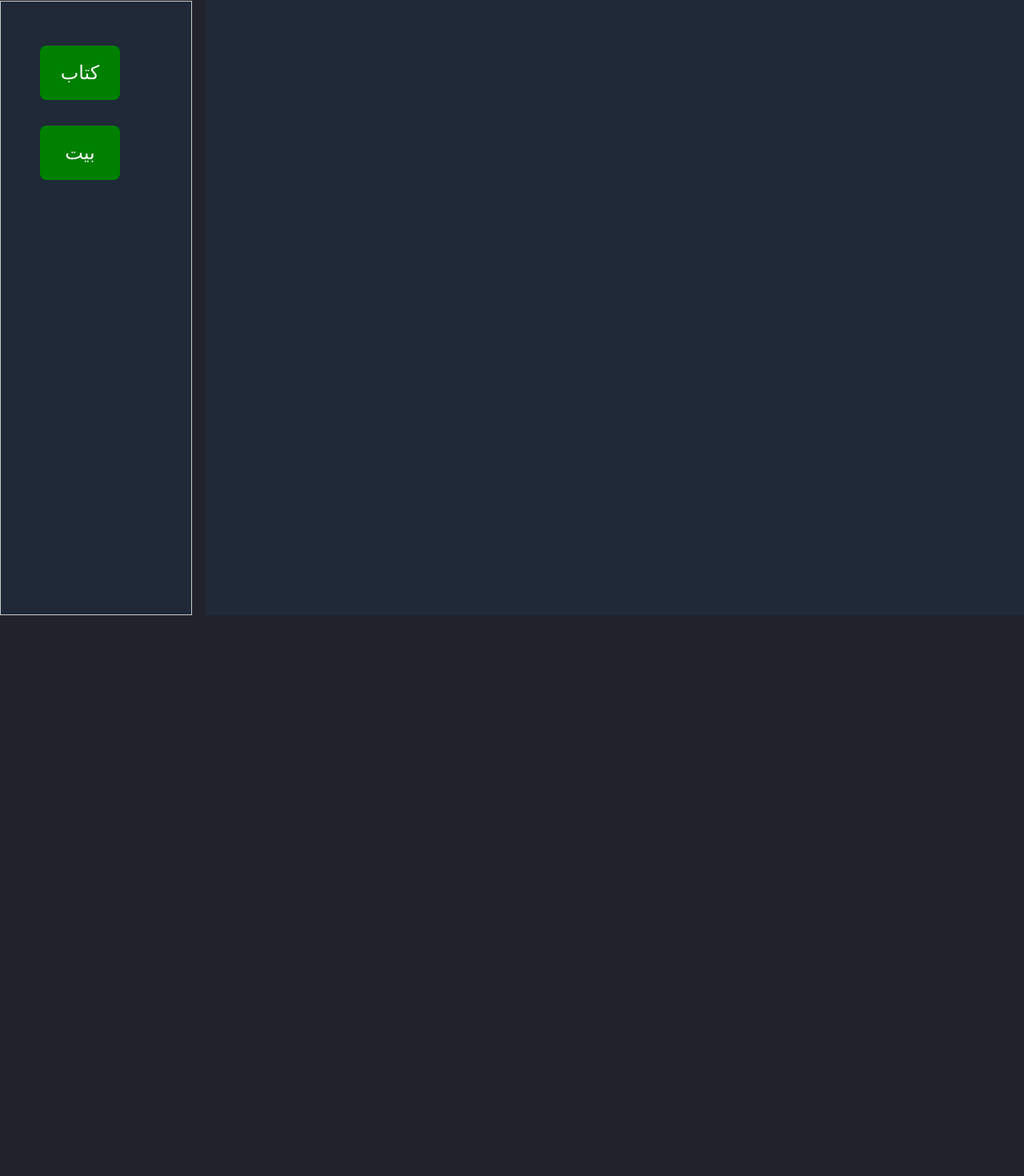
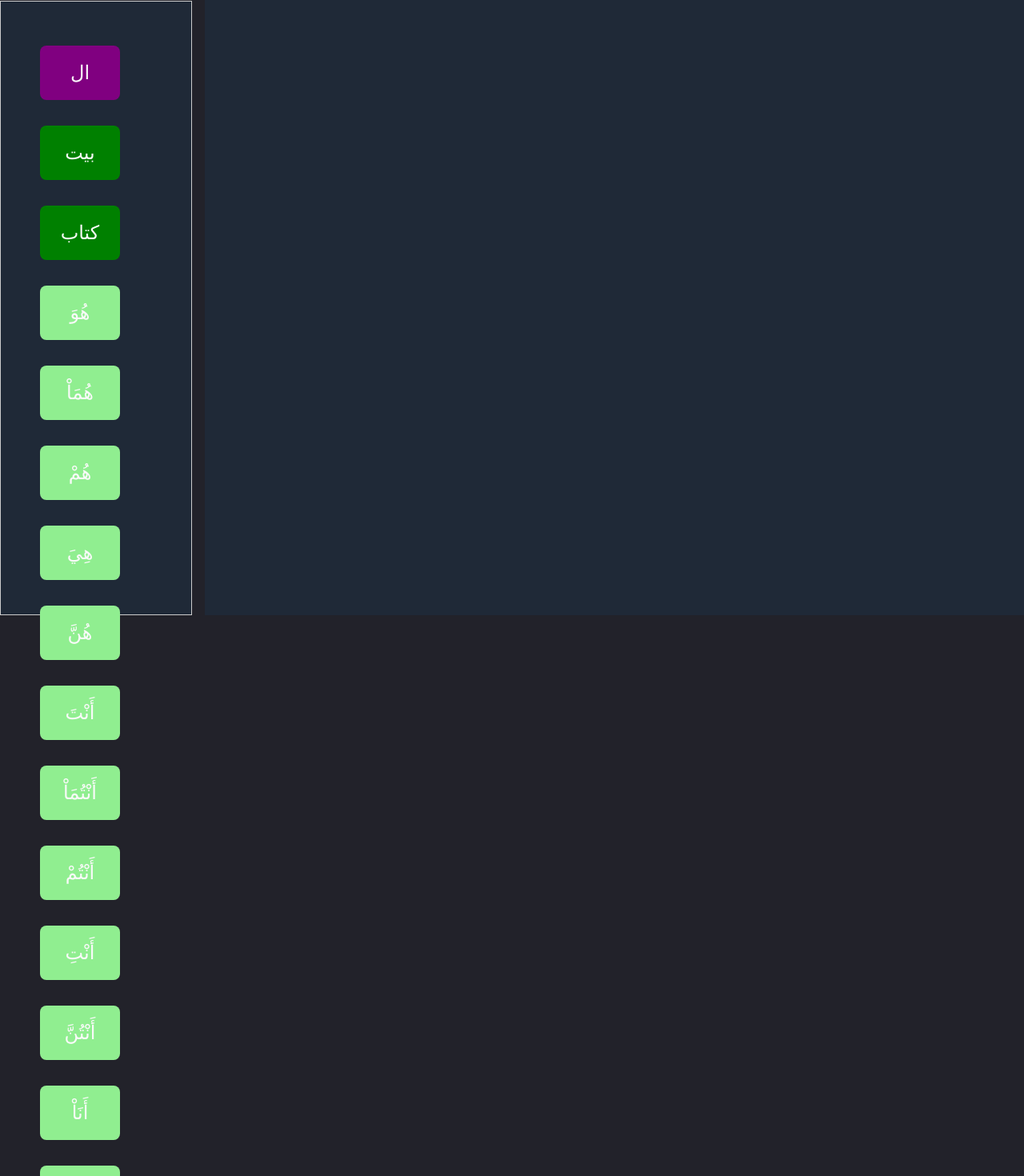
Before and after one commit to Javas01/Arabic-POC, a Next.js app: page / in a window 1280 px wide. Shown: the part 51-1521 px from the top of the page at 80% size. Before the commit the page ends 828 px from the top, so only its background shows below. Built offline with nearby package versions, Linux system fonts and the light colour scheme.

Commit message:
added particle and pronoun rules

```diff
--- a/src/app/WordTabs.tsx
+++ b/src/app/WordTabs.tsx
@@ -21,8 +21,12 @@ const WordTabs = () => {
       </TabsList>
       {Object.values(Categories).map((category) => (
         <WordCategoryTab category={category} key={category}>
-          {WORDS_DATA.filter((word) => word.category === category).map(
-            (word) => (
+          {WORDS_DATA.filter(
+            (word) =>
+              word.category === category ||
+              (word.category === "definite" && category === "noun") ||
+              (word.category === "pronoun" && category === "noun")
+          ).map((word) => (
             <div key={word.id}>
               {word.parts.length > 0 ? (
                 <PartsTooltip word={word} />
@@ -32,8 +36,7 @@ const WordTabs = () => {
                 </WordBlock>
               )}
             </div>
-            )
-          )}
+          ))}
         </WordCategoryTab>
       ))}
     </Tabs>
--- a/src/app/canMerge.ts
+++ b/src/app/canMerge.ts
@@ -19,6 +19,26 @@ export function canMerge(
   if (node1.category === Categories.NOUN && node2.category === Categories.NOUN)
     return true; // Noun + Noun
 
+  if (
+    node1.category === Categories.DEFINITE &&
+    node2.category === Categories.NOUN
+  )
+    return true; // Definite + Noun
+
+  if (
+    (node1.category === Categories.PRONOUN &&
+      node2.category === Categories.NOUN) ||
+    (node1.category === Categories.NOUN &&
+      node2.category === Categories.PRONOUN)
+  )
+    return true; // Noun + Definite
+
+  if (
+    node1.category === Categories.PARTICLE &&
+    node2.category === Categories.PRONOUN
+  )
+    return true; // Particle + Pronoun
+
   // Add more grammar rules as needed
   showToast({
     title: "Invalid Merge",
--- a/src/app/fakeData.ts
+++ b/src/app/fakeData.ts
@@ -1,8 +1,20 @@
 import { Categories, Category } from "./types";
 
+const definiteSpreadObj = {
+  color: Category.DEFINITE.color,
+  category: Categories.DEFINITE,
+  hide: false,
+  parts: []
+};
 const nounSpreadObj = {
   color: Category.NOUN.color,
   category: Categories.NOUN,
+  hide: false,
+  parts: []
+};
+const proNounSpreadObj = {
+  color: Category.PRONOUN.color,
+  category: Categories.PRONOUN,
   hide: false,
   parts: []
 };
@@ -24,10 +36,10 @@ export const WORDS_DATA = [
     ...nounSpreadObj,
     base: "كتاب",
     isOnCanvas: false,
-    english: "Book",
+    english: ["Book"],
     position: {
       x: 50,
-      y: 100
+      y: 300
     },
     id: "كتاب"
   },
@@ -35,7 +47,7 @@ export const WORDS_DATA = [
     ...nounSpreadObj,
     base: "بيت",
     isOnCanvas: false,
-    english: "House",
+    english: ["House"],
     position: {
       x: 50,
       y: 200
@@ -43,35 +55,331 @@ export const WORDS_DATA = [
     id: "بيت"
   },
   {
+    ...proNounSpreadObj,
+    base: "هُوَ",
+    isOnCanvas: false,
+    english: ["He"],
+    // the attached forms
+    forms: {
+      nominative: "هُوَ",
+      accusative: "هُ",
+      genitive: "هُ",
+      special: "هِ"
+    },
+    position: {
+      x: 50,
+      y: 400
+    },
+    id: "هُوَ"
+  },
+  {
+    ...proNounSpreadObj,
+    base: "هُمَاْ",
+    isOnCanvas: false,
+    english: ["They (2)"],
+    forms: {
+      nominative: "هُمَاْ",
+      accusative: "هُمَاْ",
+      genitive: "هُمَاْ",
+      special: "هِمَاْ"
+    },
+    position: {
+      x: 50,
+      y: 500
+    },
+    id: "هُمَاْ"
+  },
+  {
+    ...proNounSpreadObj,
+    base: "هُمْ",
+    isOnCanvas: false,
+    english: ["They (3+)"],
+    forms: {
+      nominative: "هُمْ",
+      accusative: "هُمْ",
+      genitive: "هُمْ",
+      special: "هِمْ"
+    },
+    position: {
+      x: 50,
+      y: 600
+    },
+    id: "هُمْ"
+  },
+  {
+    ...proNounSpreadObj,
+    base: "هِيَ",
+    isOnCanvas: false,
+    english: ["She"],
+    forms: {
+      nominative: "هِيَ",
+      accusative: "هَا",
+      genitive: "هَا"
+    },
+    position: {
+      x: 50,
+      y: 700
+    },
+    id: "هِيَ"
+  },
+  {
+    ...proNounSpreadObj,
+    base: "هُنَّ",
+    isOnCanvas: false,
+    english: ["They (3+)"],
+    forms: {
+      nominative: "هُنَّ",
+      accusative: "هُنَّ",
+      genitive: "هُنَّ",
+      special: "هِنَّ"
+    },
+    position: {
+      x: 50,
+      y: 800
+    },
+    id: "هُنَّ"
+  },
+  {
+    ...proNounSpreadObj,
+    base: "أَنْتَ",
+    isOnCanvas: false,
+    english: ["You"],
+    forms: {
+      nominative: "أَنْتَ",
+      accusative: "كَ",
+      genitive: "كَ"
+    },
+    position: {
+      x: 50,
+      y: 900
+    },
+    id: "أَنْتَ"
+  },
+  {
+    ...proNounSpreadObj,
+    base: "أَنْتُمَاْ",
+    isOnCanvas: false,
+    english: ["You (2)"],
+    forms: {
+      nominative: "أَنْتُمَاْ",
+      accusative: "كُمَاْ",
+      genitive: "كُمَاْ"
+    },
+    position: {
+      x: 50,
+      y: 1000
+    },
+    id: "أَنْتُمَاْ"
+  },
+  {
+    ...proNounSpreadObj,
+    base: "أَنْتُمْ",
+    isOnCanvas: false,
+    english: ["You (3+)"],
+    forms: {
+      nominative: "أَنْتُمْ",
+      accusative: "كُمْ",
+      genitive: "كُمْ"
+    },
+    position: {
+      x: 50,
+      y: 1100
+    },
+    id: "أَنْتُمْ"
+  },
+  {
+    ...proNounSpreadObj,
+    base: "أَنْتِ",
+    isOnCanvas: false,
+    english: ["You"],
+    forms: {
+      nominative: "أَنْتِ",
+      accusative: "كِ",
+      genitive: "كِ"
+    },
+    position: {
+      x: 50,
+      y: 1200
+    },
+    id: "أَنْتِ"
+  },
+  {
+    ...proNounSpreadObj,
+    base: "أَنْتُنَّ",
+    isOnCanvas: false,
+    english: ["You (3+)"],
+    forms: {
+      nominative: "أَنْتُنَّ",
+      accusative: "كُنَّ",
+      genitive: "كُنَّ"
+    },
+    position: {
+      x: 50,
+      y: 1300
+    },
+    id: "أَنْتُنَّ"
+  },
+  {
+    ...proNounSpreadObj,
+    base: "أَنَاْ",
+    isOnCanvas: false,
+    english: ["I"],
+    forms: {
+      nominative: "أَنَاْ",
+      accusative: "يْ",
+      genitive: "يْ"
+    },
+    position: {
+      x: 50,
+      y: 1400
+    },
+    id: "أَنَاْ"
+  },
+  {
+    ...proNounSpreadObj,
+    base: "نَحْنُ",
+    isOnCanvas: false,
+    english: ["We"],
+    forms: {
+      nominative: "نَحْنُ",
+      accusative: "نَاْ",
+      genitive: "نَاْ"
+    },
+    position: {
+      x: 50,
+      y: 1500
+    },
+    id: "نَحْنُ"
+  },
+  {
     ...particleSpreadObj,
-    base: "في",
+    base: "فيْ",
     isOnCanvas: false,
-    english: "In",
+    english: ["In"],
+    effects: ["genitive"],
     position: {
       x: 50,
       y: 100
     },
-    id: "في"
+    id: "فيْ"
   },
   {
     ...particleSpreadObj,
-    base: "على",
+    base: "علىْ",
     isOnCanvas: false,
-    english: "On",
+    english: ["On"],
+    effects: ["genitive"],
     position: {
       x: 50,
       y: 200
     },
-    id: "على"
+    id: "علىْ"
   },
   {
     ...particleSpreadObj,
-    base: "ال",
+    base: "مِنْ",
     isOnCanvas: false,
-    english: "The",
+    english: ["From"],
+    effects: ["genitive"],
     position: {
       x: 50,
       y: 300
+    },
+    id: "مِنْ"
+  },
+  {
+    ...particleSpreadObj,
+    base: "إنَّ",
+    isOnCanvas: false,
+    english: ["Certainly"],
+    effects: ["accusative"],
+    position: {
+      x: 50,
+      y: 400
+    },
+    id: "إنَّ"
+  },
+  {
+    ...particleSpreadObj,
+    base: "وَ",
+    isOnCanvas: false,
+    english: ["And", "By"],
+    effects: ["nominative", "genitive"],
+    position: {
+      x: 50,
+      y: 500
+    },
+    id: "وَ"
+  },
+  {
+    ...particleSpreadObj,
+    base: "لَيْسَ",
+    isOnCanvas: false,
+    english: ["Perhaps"],
+    effects: ["accusative"],
+    position: {
+      x: 50,
+      y: 600
+    },
+    id: "لَيْسَ"
+  },
+  {
+    ...particleSpreadObj,
+    base: "لِ",
+    isOnCanvas: false,
+    english: ["For"],
+    effects: ["genitive"],
+    special: "لَ",
+    position: {
+      x: 50,
+      y: 700
+    },
+    id: "لِ"
+  },
+  {
+    ...particleSpreadObj,
+    base: "بِ",
+    isOnCanvas: false,
+    english: ["With"],
+    effects: ["genitive"],
+    position: {
+      x: 50,
+      y: 800
+    },
+    id: "بِ"
+  },
+  {
+    ...particleSpreadObj,
+    base: "عَنْ",
+    isOnCanvas: false,
+    english: ["About"],
+    effects: ["genitive"],
+    position: {
+      x: 50,
+      y: 900
+    },
+    id: "عَنْ"
+  },
+  {
+    ...particleSpreadObj,
+    base: "مَعَ",
+    isOnCanvas: false,
+    english: ["With"],
+    effects: ["genitive"],
+    position: {
+      x: 50,
+      y: 1000
+    },
+    id: "مَعَ"
+  },
+  {
+    ...definiteSpreadObj,
+    base: "ال",
+    isOnCanvas: false,
+    english: ["The"],
+    position: {
+      x: 50,
+      y: 100
     },
     id: "ال"
   },
@@ -79,7 +387,7 @@ export const WORDS_DATA = [
     ...verbSpreadObj,
     base: "ذهب",
     isOnCanvas: false,
-    english: "Went",
+    english: ["Went"],
     position: {
       x: 50,
       y: 100
@@ -90,7 +398,7 @@ export const WORDS_DATA = [
     ...verbSpreadObj,
     base: "قرأ",
     isOnCanvas: false,
-    english: "Read",
+    english: ["Read"],
     position: {
       x: 50,
       y: 200
--- a/src/app/page.tsx
+++ b/src/app/page.tsx
@@ -84,7 +84,7 @@ export default function Home() {
         droppedWord.category === Categories.NOUN
       ) {
         setPopover({
-          words: [droppedWord, draggedWord],
+          words: [draggedWord, droppedWord],
           position: {
             x: droppedWord.position.x + 200,
             y: droppedWord.position.y - 50
@@ -132,6 +132,9 @@ export default function Home() {
     );
     setCanvasWords(newWords);
   }
+
+  const str = "مِنْ";
+  console.log("Test", str.split(""));
 
   return (
     <TooltipProvider delayDuration={0}>
--- a/src/app/types.ts
+++ b/src/app/types.ts
@@ -1,12 +1,21 @@
 export type WordNode = {
   id: string;
   base: string;
-  english: string;
+  english: string[];
   color: string;
   category: Categories;
   hide: boolean;
   parts: WordNode[];
   isOnCanvas: boolean;
+  isDefinite?: boolean;
+  forms?: {
+    nominative: string;
+    accusative: string;
+    genitive: string;
+    special?: string;
+  };
+  special?: string;
+  effects?: string[];
   position: {
     x: number;
     y: number;
@@ -14,21 +23,33 @@ export type WordNode = {
 };
 
 enum CategoryToColor {
+  PRONOUN = "lightgreen",
   NOUN = "green",
   PARTICLE = "blue",
-  VERB = "red"
+  VERB = "red",
+  DEFINITE = "purple"
 }
 
 export enum Categories {
   NOUN = "noun",
   PARTICLE = "particle",
-  VERB = "verb"
+  VERB = "verb",
+  DEFINITE = "definite",
+  PRONOUN = "pronoun"
 }
 
 export const Category = {
   NOUN: {
     color: CategoryToColor.NOUN,
     name: "noun"
+  },
+  PRONOUN: {
+    color: CategoryToColor.PRONOUN,
+    name: "pronoun"
+  },
+  DEFINITE: {
+    color: CategoryToColor.DEFINITE,
+    name: "definite"
   },
   PARTICLE: {
     color: CategoryToColor.PARTICLE,
```
Also changed, not shown: src/app/mergeWords.ts (+67 -2 lines). Lines whose indentation alone changed are shown as unchanged.
